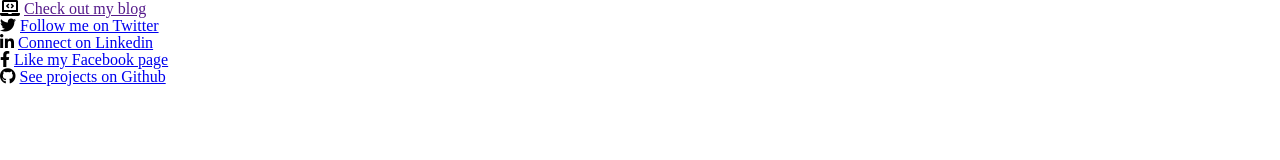
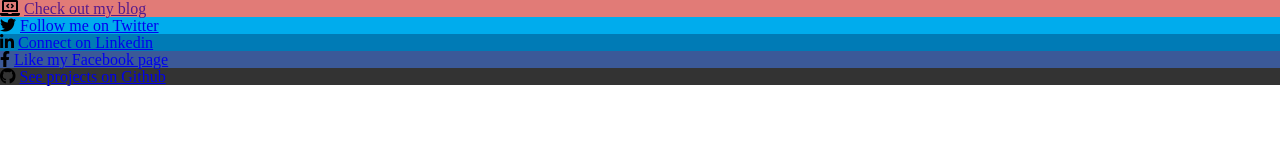
Before and after one commit to Team-Tim-Paulien/W4D3_project, a plain HTML site: page opdracht 3/index.html in a window 1280 px wide. Drawn offline with Linux system fonts and the light colour scheme.

Commit message:
colors van classes

```diff
--- a/opdracht 3/style.css
+++ b/opdracht 3/style.css
@@ -13,3 +13,22 @@
 .fa-github:before {
     content: "\f09b";
 }
+.social-media.blog {
+	background-color: #e17b77;
+}
+
+.social-media.facebook {
+	background-color: #3b5998;
+}
+
+.social-media.twitter {
+	background-color: #00aced;
+}
+
+.social-media.github {
+	background-color: #333;
+}
+
+.social-media.linkedin {
+	background-color: #007bb6;
+}
```
